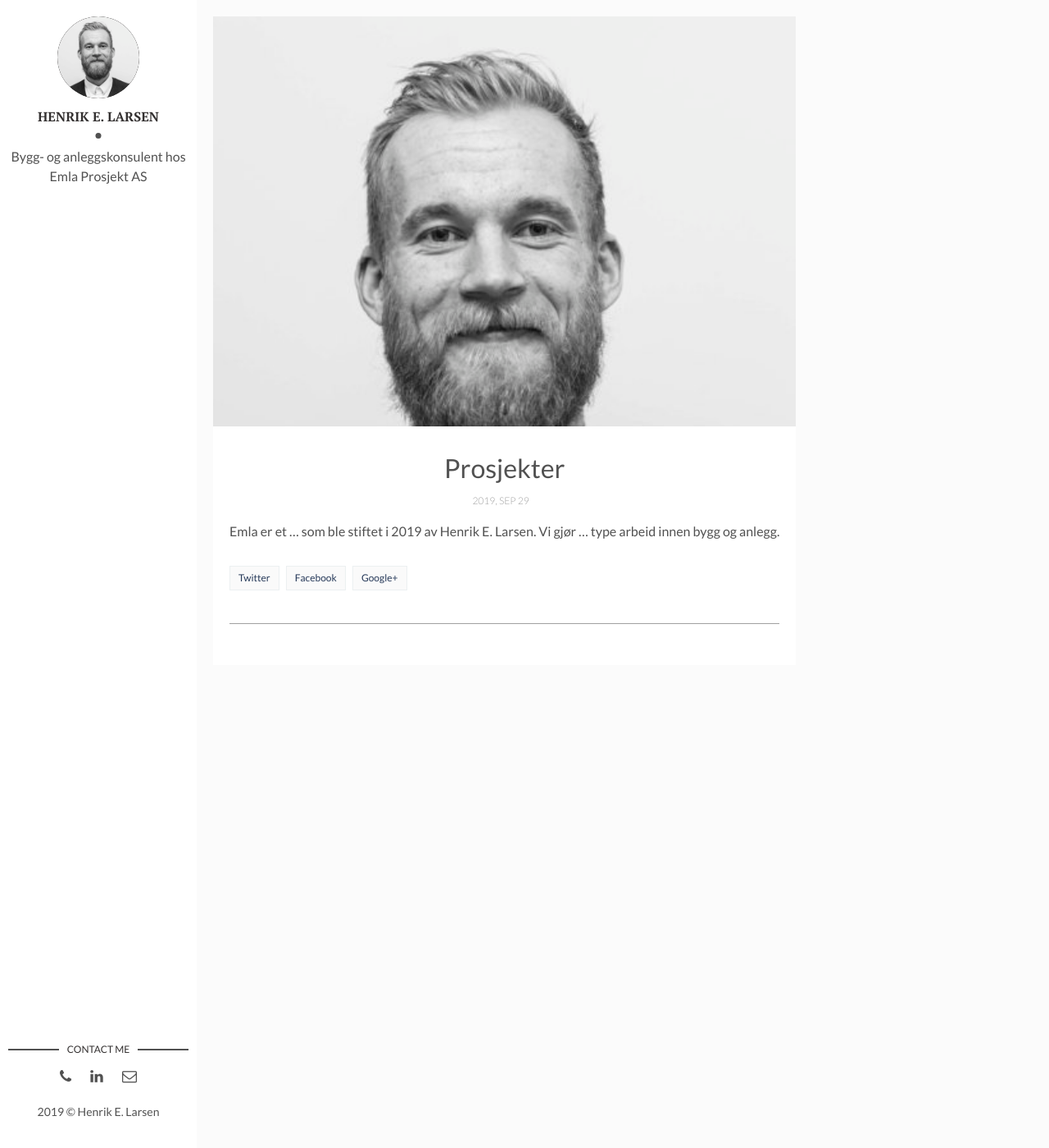
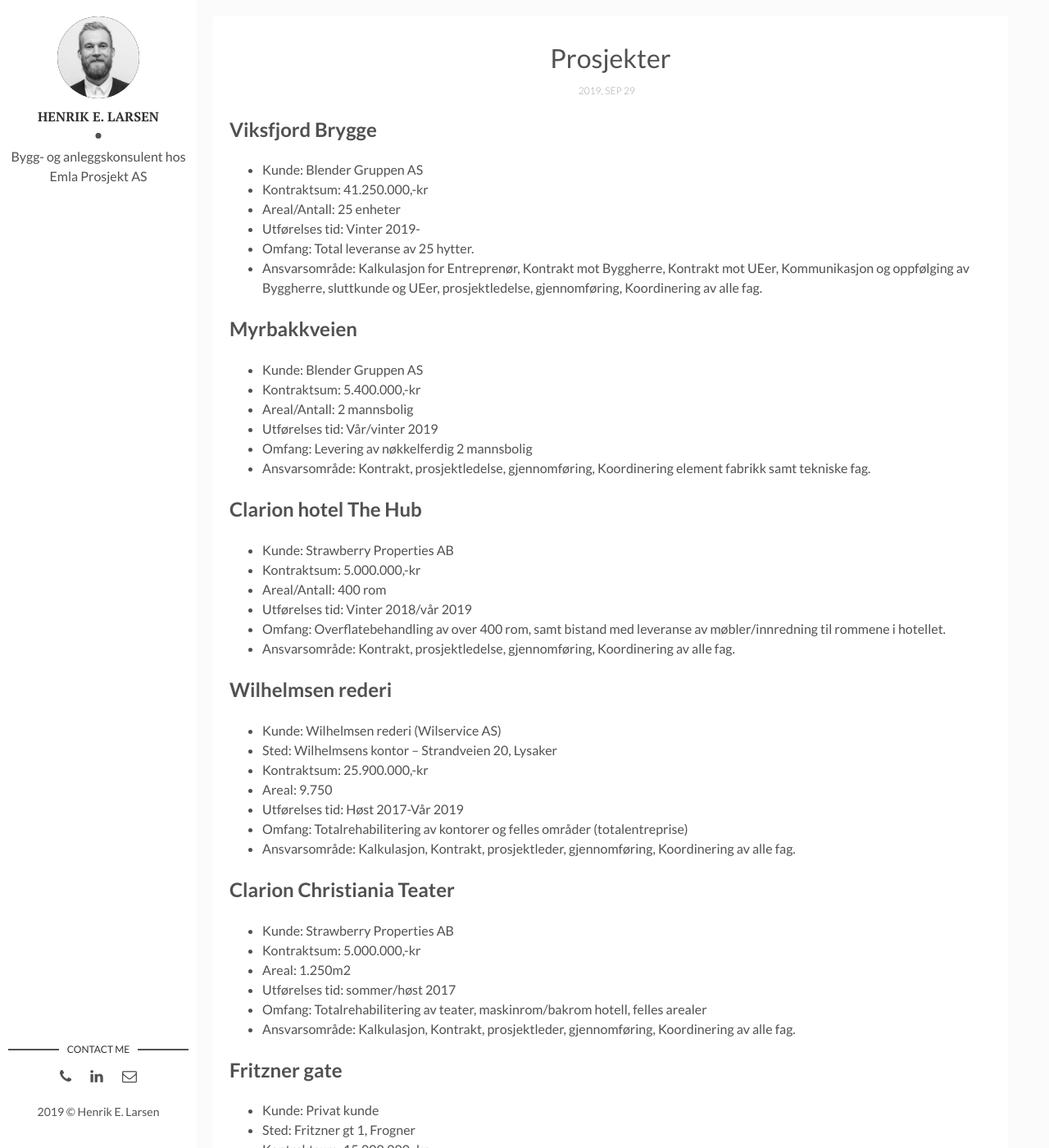
Before and after one commit to olekenneth/emla, a Jekyll site: the page built from _posts/2019-09-29-prosjekter.markdown, in a window 1280 px wide and 1400 px high. Shown: the whole window at 82% size. Built offline with Jekyll 4.4.1, drawn with Linux system fonts in a browser that asks for light colours; some of the changed text lies outside the part shown.

Commit message:
Update 2019-09-29-prosjekter.markdown

```diff
--- a/_posts/2019-09-29-prosjekter.markdown
+++ b/_posts/2019-09-29-prosjekter.markdown
@@ -2,7 +2,71 @@
 layout: post
 title: Prosjekter
 date: 2019-09-29 13:45:20 +0300
-img: henrik-larsen.jpg
 fig-caption: # Add figcaption (optional)
 ---
-Emla er et ... som ble stiftet i 2019 av Henrik E. Larsen. Vi gjør ... type arbeid innen bygg og anlegg.
+
+## Viksfjord Brygge
+* Kunde: Blender Gruppen AS
+* Kontraktsum: 41.250.000,-kr
+* Areal/Antall: 25 enheter
+* Utførelses tid: Vinter 2019-
+* Omfang: Total leveranse av 25 hytter.
+* Ansvarsområde: Kalkulasjon for Entreprenør, Kontrakt mot Byggherre, Kontrakt mot UEer, Kommunikasjon og oppfølging av Byggherre, sluttkunde og UEer, prosjektledelse, gjennomføring, Koordinering av alle fag.
+
+## Myrbakkveien
+* Kunde: Blender Gruppen AS
+* Kontraktsum: 5.400.000,-kr
+* Areal/Antall: 2 mannsbolig
+* Utførelses tid: Vår/vinter 2019
+* Omfang: Levering av nøkkelferdig 2 mannsbolig
+* Ansvarsområde: Kontrakt, prosjektledelse, gjennomføring, Koordinering element fabrikk samt tekniske fag.
+
+## Clarion hotel The Hub
+* Kunde: Strawberry Properties AB
+* Kontraktsum: 5.000.000,-kr
+* Areal/Antall: 400 rom
+* Utførelses tid: Vinter 2018/vår 2019
+* Omfang: Overflatebehandling av over 400 rom, samt bistand med leveranse av møbler/innredning til rommene i hotellet.
+* Ansvarsområde: Kontrakt, prosjektledelse, gjennomføring, Koordinering av alle fag.
+
+## Wilhelmsen rederi
+* Kunde: Wilhelmsen rederi (Wilservice AS)
+* Sted: Wilhelmsens kontor – Strandveien 20, Lysaker
+* Kontraktsum: 25.900.000,-kr
+* Areal: 9.750
+* Utførelses tid: Høst 2017-Vår 2019
+* Omfang: Totalrehabilitering av kontorer og felles områder (totalentreprise)
+* Ansvarsområde: Kalkulasjon, Kontrakt, prosjektleder, gjennomføring, Koordinering av alle fag.
+
+## Clarion Christiania Teater
+* Kunde: Strawberry Properties AB
+* Kontraktsum: 5.000.000,-kr
+* Areal: 1.250m2
+* Utførelses tid: sommer/høst 2017
+* Omfang: Totalrehabilitering av teater, maskinrom/bakrom hotell, felles arealer
+* Ansvarsområde: Kalkulasjon, Kontrakt, prosjektleder, gjennomføring, Koordinering av alle fag.
+
+## Fritzner gate
+* Kunde: Privat kunde
+* Sted: Fritzner gt 1, Frogner
+* Kontraktsum: 15.000.000,-kr
+* Areal: 600m2
+* Utførelses tid: Vår-vinter 2017
+* Omfang: Totalrehabilitering av enebolig.
+* Ansvarsområde: Kalkulasjon, Kontrakt, prosjektleder, gjennomføring, Koordinering av alle fag.
+
+## Clarion hotel Mastemyr
+* Kunde: Quality Hotel Mastemyr AS
+* Kontraktsum: 6.000.000,-kr
+* Areal: 1.100m2
+* Utførelses tid: Vinter 2016 - vår 2017
+* Omfang: Totalrehabilitering av felles areal – Lobby, resturant, bar, diskotek, møterom
+* Ansvarsområde: Kalkulasjon, Kontrakt, prosjektleder, gjennomføring, Koordinering av alle fag.
+
+## Beitostølen
+* Kunde: Profier AS
+* Kontraktsum: 40.000.000,-kr
+* Areal: 3.000m2
+* Utførelses tid: Høst 2015 – Vinter 2017
+* Omfang: Oppføring av 20 enheter – 2manns boliger (totalentreprise)
+* Ansvarsområde: Kalkulasjon, kontrakt, prosjektdirektør, overordnet ansvar, gjennomføring, Koordinering av alle fag i samråd med prosjektleder. Oppfølging av UEer og egne ansatte.
```
